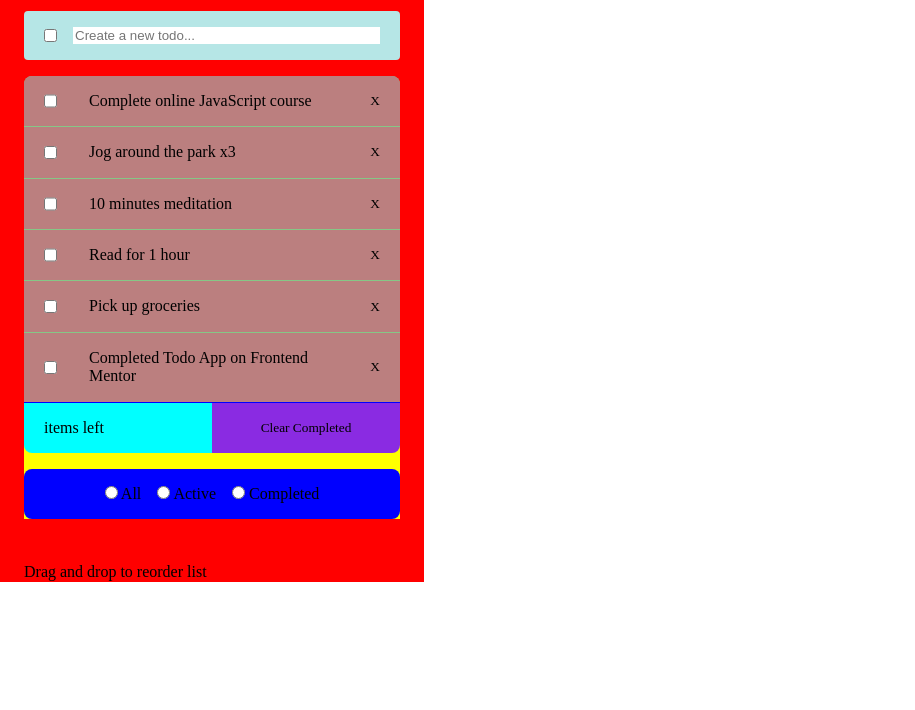
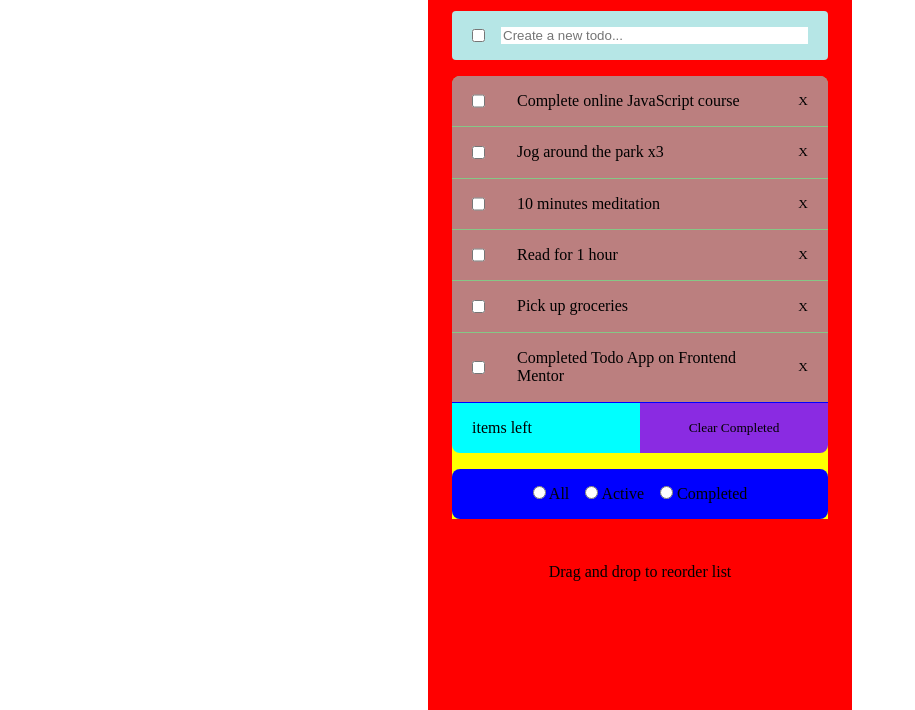
Before and after one commit to Alejandro25AR/Todo-app, a plain HTML site: page index.html in a window 1280 px wide. Shown: the part 90-800 px from the top of the page, without its empty margins (0-915 px from the left). Drawn offline with Linux system fonts and the light colour scheme.

Commit message:
💄6.utilities:add utility classes
Add class aling-center for center of text
Add class horizontally-centered with flexbox

```diff
--- a/index.html
+++ b/index.html
@@ -7,7 +7,7 @@
     <link rel="stylesheet" href="./css/index.css">
     <title>TODO</title>
 </head>
-<body>
+<body class="horizontally-centered">
     <div class="c-container">
         <header class="c-header">
             <h1 class="c-header__title">TODO</h1>
@@ -87,7 +87,7 @@
                 </div>
             </div>
         </main>
-        <p>Drag and drop to reorder list</p>
+        <p class="aling-center">Drag and drop to reorder list</p>
     </div>
 </body>
 </html>
--- /dev/null
+++ b/scss/6.utilities/_utilities.scss
@@ -0,0 +1,8 @@
+.horizontally-centered {
+    display: flex;
+    justify-content: center;
+}
+
+.aling-center {
+    text-align: center;
+}
--- a/scss/index.scss
+++ b/scss/index.scss
@@ -16,3 +16,6 @@
 @use '5.components/form';
 @use '5.components/list';
 @use '5.components/menu';
+
+/* Utilities */
+@use '6.utilities/utilities.scss';
```
Also changed, not shown: css/index.css, 1 other file.
